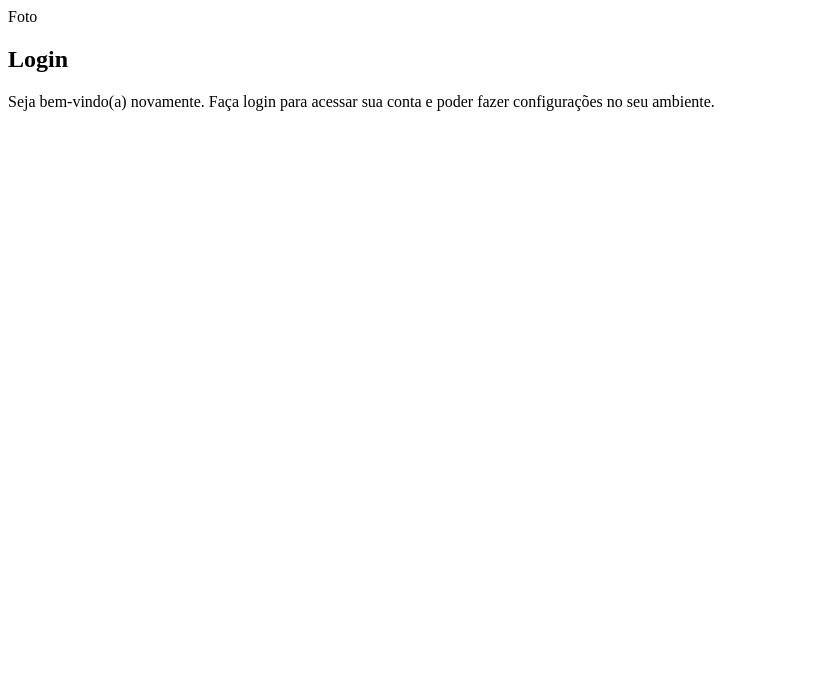
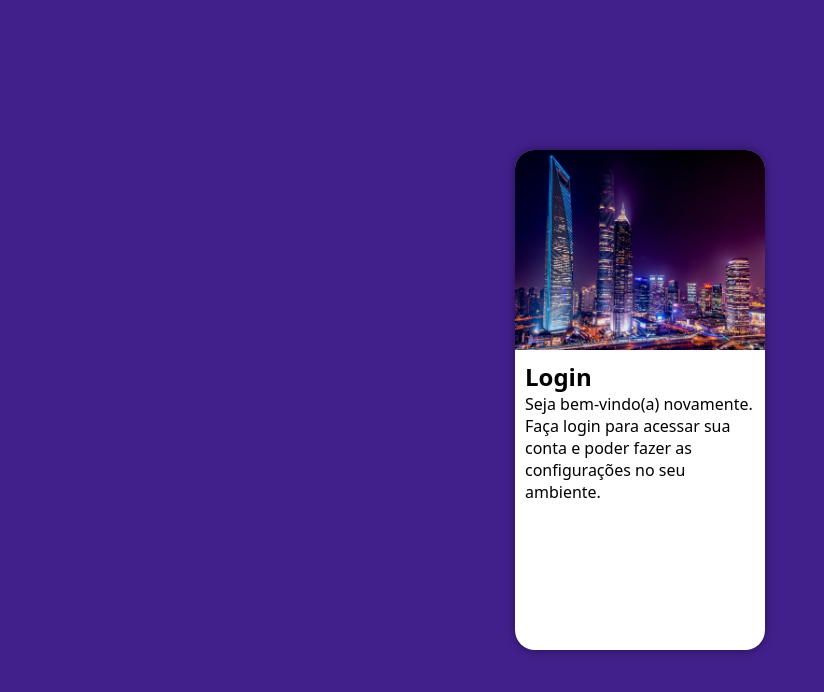
Before and after one commit to JhonnathanOliv/projeto-login, a plain HTML site: page index.html in a window 1280 px wide. Shown: the whole page, without its empty margins (0-824 px from the left). Drawn offline with Linux system fonts and the light colour scheme.

Commit message:
criando mibile

```diff
--- a/estilos/style.css
+++ b/estilos/style.css
@@ -6,3 +6,48 @@
     Lilás: #202359
     Azul claro: #50D4F2
 */
+
+* {
+    font-family: system-ui, -apple-system, BlinkMacSystemFont, 'Segoe UI', Roboto, Oxygen, Ubuntu, Cantarell, 'Open Sans', 'Helvetica Neue', sans-serif;
+    padding: 0px;
+    margin: 0px;
+    box-sizing: border-box;
+}
+
+body, html {
+    background-color: #42208C;
+    height: 100vh;
+    width: 100vw;
+}
+
+main {
+    position: relative;
+    height: 100vh;
+    width: 100vw;
+}
+
+section#login {
+    background-color: white;
+    width: 250px;
+    height: 500px;
+    overflow: hidden;
+    border-radius: 20px;
+    position: absolute;
+    top: 50%;
+    left: 50%;
+    transform: translate(-50%, -50%);
+    box-shadow: 0px 0px 10px rgba(0, 0, 0, 0.466);
+}
+
+section#login > div#imagem {
+    display: block;
+    background: #42208C url('../imagens/predio.jpg') no-repeat;
+    background-size: cover;
+    background-position: left top;
+    height: 200px;
+}
+
+section#login > div#formulario {
+    padding: 10px;
+    display: block;
+}
--- a/index.html
+++ b/index.html
@@ -11,11 +11,10 @@
     <main>
         <section id="login">
             <div id="imagem">
-                Foto
             </div>
             <div id="formulario">
                 <h1>Login</h1>
-                <p>Seja bem-vindo(a) novamente. Faça login para acessar sua conta e poder fazer configurações no seu ambiente.</p>
+                <p>Seja bem-vindo(a) novamente. Faça login para acessar sua conta e poder fazer as configurações no seu ambiente.</p>
                 <form action="ligin.php" method="post">
 
                 </form>
```
